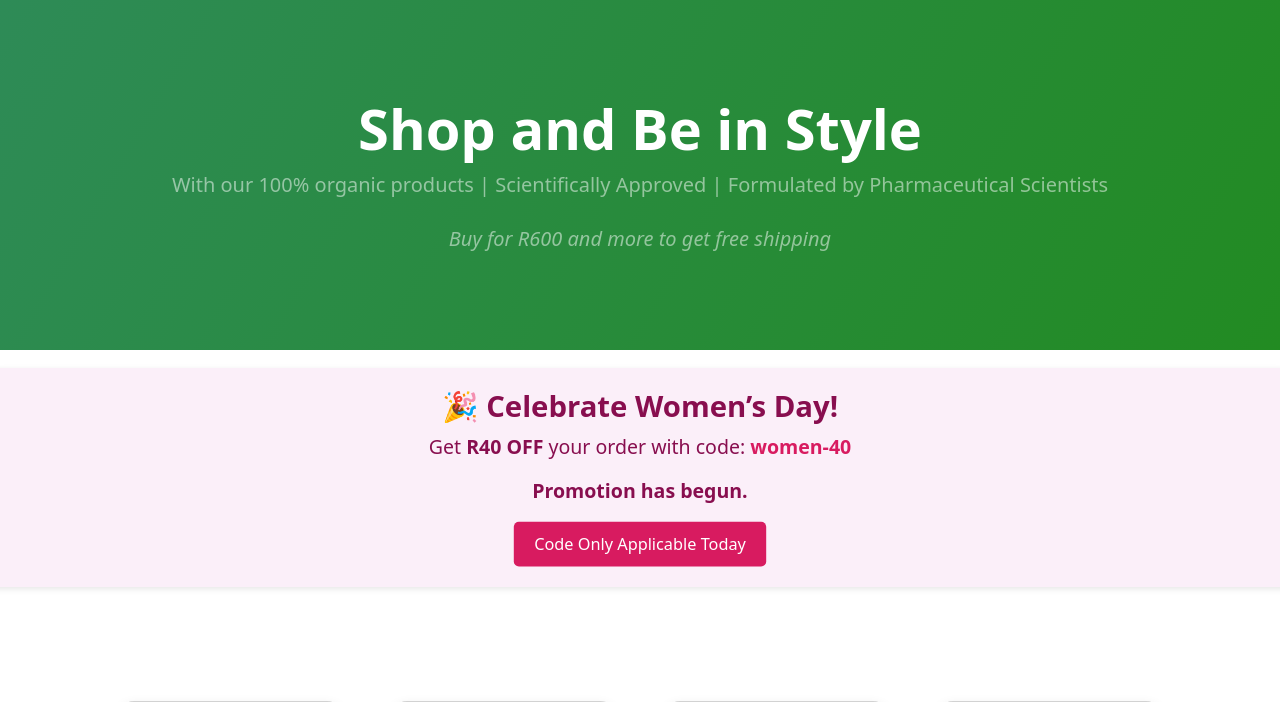
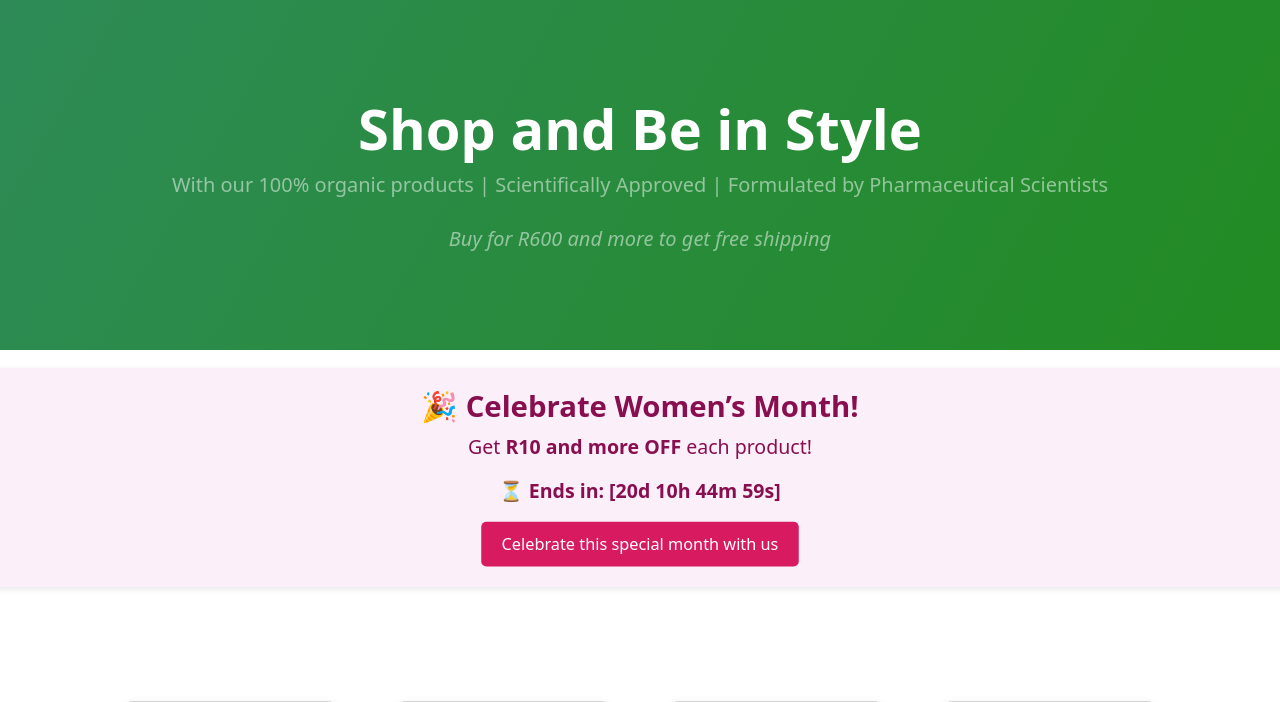
Before and after one commit to Kizzo-glitch/greenmarvel_store, a Django app: page / in a window 1280 px wide. Shown: the part 57-759 px from the top of the page. Run offline with Django 5.2, Linux system fonts and the light colour scheme; data comes from the database, SQL or seed files in the repository; some libraries are stand-ins or nearby versions.

Commit message:
months special

```diff
--- a/greenmarv/templates/home.html
+++ b/greenmarv/templates/home.html
@@ -17,15 +17,15 @@
         </header>
 
         <div class="promo-banner" style="background: #fbeff9; color: #880e4f; padding: 20px; border-radius: 10px; margin: 20px 0; text-align: center; box-shadow: 0 2px 6px rgba(0,0,0,0.1);">
-            <h2 style="font-weight: bold; font-size: 1.8em;">🎉 Celebrate Women’s Day!</h2>
-            <p style="font-size: 1.2em;">Get <strong>R40 OFF</strong> your order with code: <strong style="color: #d81b60;">women-40</strong></p>
+            <h2 style="font-weight: bold; font-size: 1.8em;">🎉 Celebrate Women’s Month!</h2>
+            <p style="font-size: 1.2em;">Get <strong>R10 and more OFF</strong> each product! <!--<strong style="color: #d81b60;">women-40 --></strong></p>
 
             <div id="countdown" style="font-size: 1.2em; margin: 15px 0; font-weight: bold;"></div>
 
             <!--<form method="POST">
                 {% csrf_token %}
                 <input type="hidden" name="discount_code" value="women-40">-->
-                <button class="btn" style="background: #d81b60; color: white; border: none; padding: 10px 20px; border-radius: 5px; cursor: pointer;">Code Only Applicable Today</button>
+                <button class="btn" style="background: #d81b60; color: white; border: none; padding: 10px 20px; border-radius: 5px; cursor: pointer;">Celebrate this special month with us</button>
             <!--</form>-->
         </div>
 
@@ -115,12 +115,12 @@
             <script>
                 // Countdown to August 9
                 const countdown = () => {
-                    const eventDate = new Date("August 9, {{ now.year }} 00:00:00").getTime();
+                    const eventDate = new Date("August 31, {{ now.year }} 00:00:00").getTime();
                     const now = new Date().getTime();
                     const distance = eventDate - now;
 
                     if (distance < 0) {
-                        document.getElementById("countdown").innerHTML = "Promotion has begun.";
+                        document.getElementById("countdown").innerHTML = "Promotion has ended.";
                         return;
                     }
 
@@ -130,7 +130,7 @@
                     const seconds = Math.floor((distance % (1000 * 60)) / 1000);
 
                     document.getElementById("countdown").innerHTML =
-                        `⏳ Starts in: [${days}d ${hours}h ${minutes}m ${seconds}s]`;
+                        `⏳ Ends in: [${days}d ${hours}h ${minutes}m ${seconds}s]`;
 
                     setTimeout(countdown, 1000);
                 };
```
